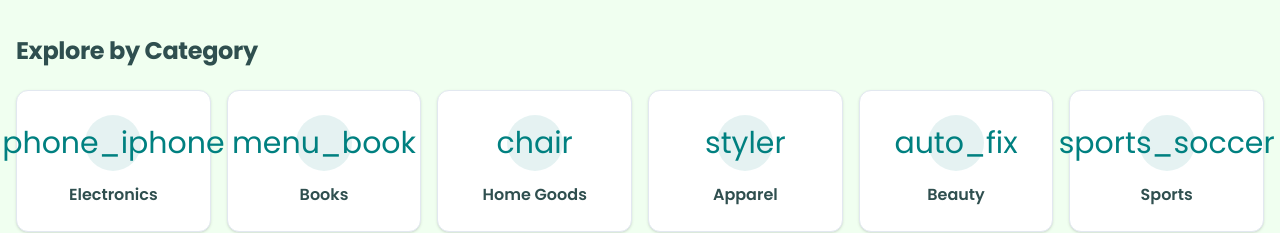
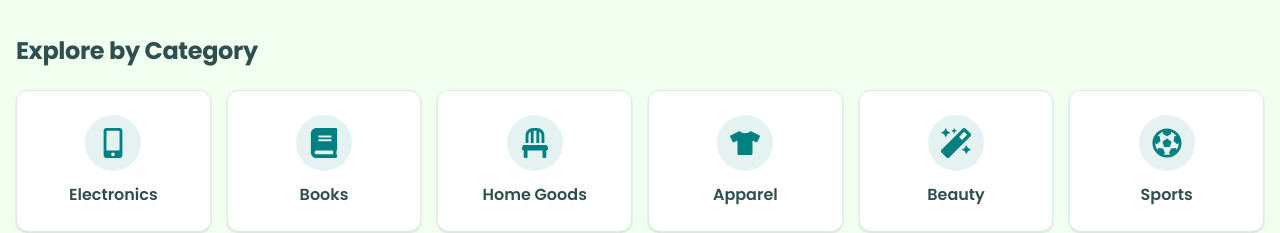
Before and after one commit to kader009/trustedge, a Next.js app: page / in a window 1280 px wide. Shown: the part 820-1053 px from the top of the page. Built offline with nearby package versions, Linux system fonts and the light colour scheme.

Commit message:
category icon update

```diff
--- a/src/components/home/Category.tsx
+++ b/src/components/home/Category.tsx
@@ -1,3 +1,13 @@
+import Link from 'next/link';
+import {
+  FaMobileAlt,
+  FaBook,
+  FaChair,
+  FaTshirt,
+  FaMagic,
+  FaFutbol,
+} from 'react-icons/fa';
+
 const Category = () => {
   return (
     <section className="mb-16">
@@ -5,66 +15,60 @@ const Category = () => {
         Explore by Category
       </h1>
       <div className="grid grid-cols-2 md:grid-cols-3 lg:grid-cols-6 gap-4">
-        <a
+        <Link
           className="group relative flex flex-col items-center justify-center p-6 rounded-xl border border-border-light dark:border-border-dark bg-card-light dark:bg-card-dark text-center shadow-sm hover:-translate-y-1 hover:shadow-lg transition-all duration-300"
-          href="#"
+          href="/categories"
         >
           <div className="mb-3 flex h-14 w-14 items-center justify-center rounded-full bg-primary/10 text-primary transition-colors group-hover:bg-primary group-hover:text-white">
-            <span className="material-symbols-outlined text-3xl">
-              phone_iphone
-            </span>
+            <FaMobileAlt className="text-3xl" />
           </div>
           <span className="font-semibold">Electronics</span>
-        </a>
-        <a
+        </Link>
+        <Link
           className="group relative flex flex-col items-center justify-center p-6 rounded-xl border border-border-light dark:border-border-dark bg-card-light dark:bg-card-dark text-center shadow-sm hover:-translate-y-1 hover:shadow-lg transition-all duration-300"
-          href="#"
+          href="/categories"
         >
           <div className="mb-3 flex h-14 w-14 items-center justify-center rounded-full bg-primary/10 text-primary transition-colors group-hover:bg-primary group-hover:text-white">
-            <span className="material-symbols-outlined text-3xl">
-              menu_book
-            </span>
+            <FaBook className="text-3xl" />
           </div>
           <span className="font-semibold">Books</span>
-        </a>
-        <a
+        </Link>
+        <Link
           className="group relative flex flex-col items-center justify-center p-6 rounded-xl border border-border-light dark:border-border-dark bg-card-light dark:bg-card-dark text-center shadow-sm hover:-translate-y-1 hover:shadow-lg transition-all duration-300"
-          href="#"
+          href="/categories"
         >
           <div className="mb-3 flex h-14 w-14 items-center justify-center rounded-full bg-primary/10 text-primary transition-colors group-hover:bg-primary group-hover:text-white">
-            <span className="material-symbols-outlined text-3xl">chair</span>
+            <FaChair className="text-3xl" />
           </div>
           <span className="font-semibold">Home Goods</span>
-        </a>
-        <a
+        </Link>
+        <Link
           className="group relative flex flex-col items-center justify-center p-6 rounded-xl border border-border-light dark:border-border-dark bg-card-light dark:bg-card-dark text-center shadow-sm hover:-translate-y-1 hover:shadow-lg transition-all duration-300"
-          href="#"
+          href="/categories"
         >
           <div className="mb-3 flex h-14 w-14 items-center justify-center rounded-full bg-primary/10 text-primary transition-colors group-hover:bg-primary group-hover:text-white">
-            <span className="material-symbols-outlined text-3xl">styler</span>
+            <FaTshirt className="text-3xl" />
           </div>
           <span className="font-semibold">Apparel</span>
-        </a>
-        <a
+        </Link>
+        <Link
           className="group relative flex flex-col items-center justify-center p-6 rounded-xl border border-border-light dark:border-border-dark bg-card-light dark:bg-card-dark text-center shadow-sm hover:-translate-y-1 hover:shadow-lg transition-all duration-300"
-          href="#"
+          href="/categories"
         >
           <div className="mb-3 flex h-14 w-14 items-center justify-center rounded-full bg-primary/10 text-primary transition-colors group-hover:bg-primary group-hover:text-white">
-            <span className="material-symbols-outlined text-3xl">auto_fix</span>
+            <FaMagic className="text-3xl" />
           </div>
           <span className="font-semibold">Beauty</span>
-        </a>
-        <a
+        </Link>
+        <Link
           className="group relative flex flex-col items-center justify-center p-6 rounded-xl border border-border-light dark:border-border-dark bg-card-light dark:bg-card-dark text-center shadow-sm hover:-translate-y-1 hover:shadow-lg transition-all duration-300"
-          href="#"
+          href="/categories"
         >
           <div className="mb-3 flex h-14 w-14 items-center justify-center rounded-full bg-primary/10 text-primary transition-colors group-hover:bg-primary group-hover:text-white">
-            <span className="material-symbols-outlined text-3xl">
-              sports_soccer
-            </span>
+            <FaFutbol className="text-3xl" />
           </div>
           <span className="font-semibold">Sports</span>
-        </a>
+        </Link>
       </div>
     </section>
   );
```
